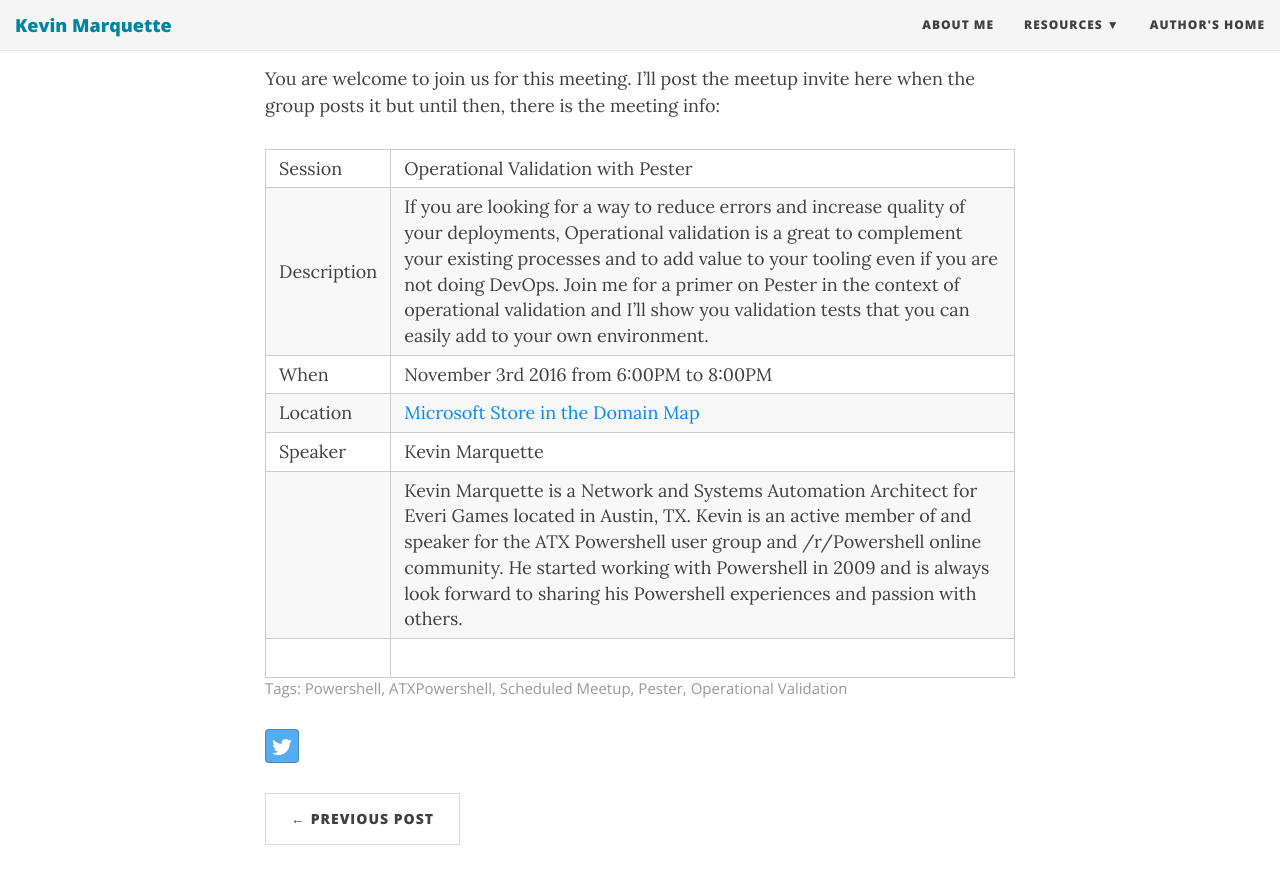
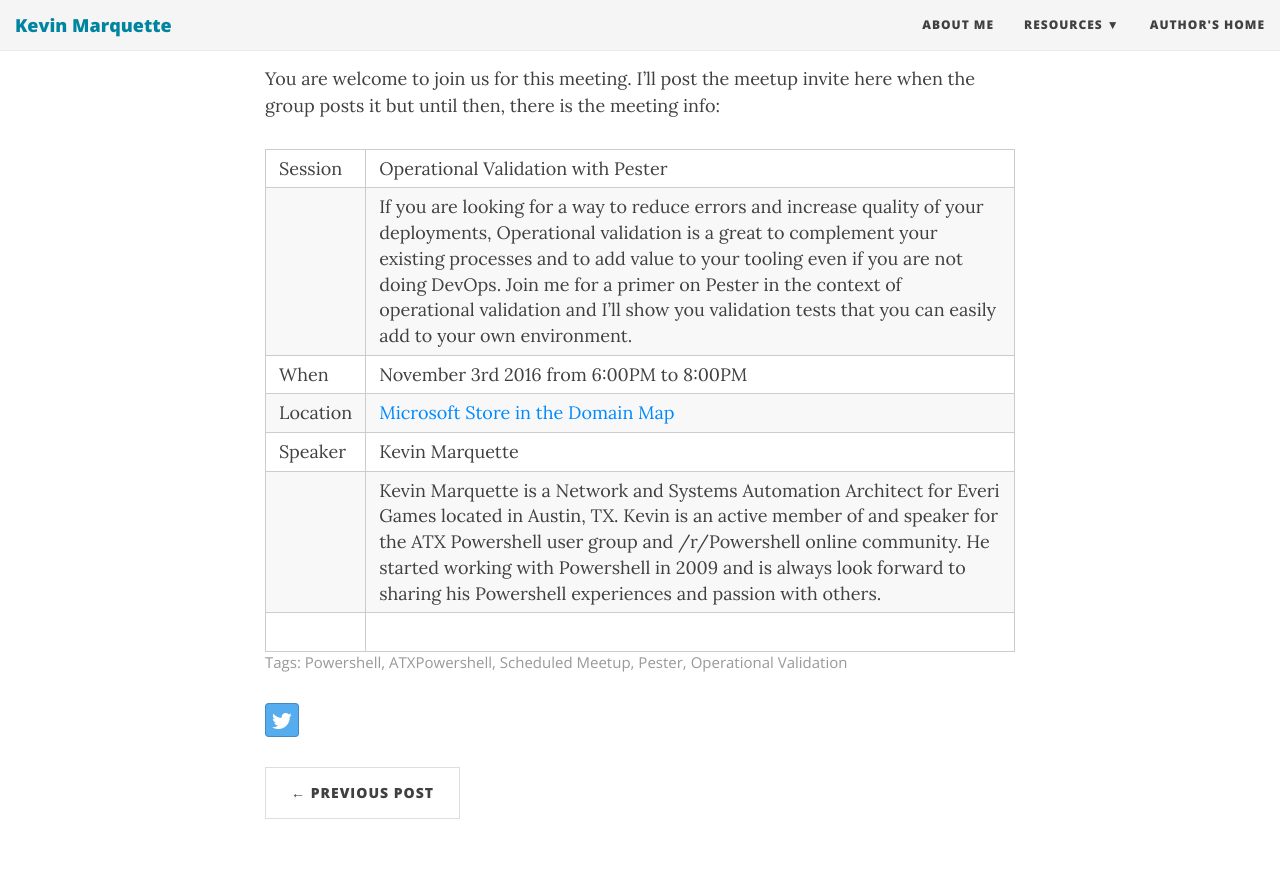
Before and after one commit to KevinMarquette/kevinmarquette.github.io, a Jekyll site: the page built from _posts/2016-10-14-ATXPowershell-November-2016-Meeting-Operational-Validation-with-Kevin-Marquette.md, in a window 1280 px wide and 900 px high, scrolled down 701 px. Shown: the top 884 px of the window. Built offline with Jekyll 4.4.1, drawn with Linux system fonts in a browser that asks for light colours; nearby versions of some CDN libraries.

Commit message:
Removed a label from the table

```diff
--- a/_posts/2016-10-14-ATXPowershell-November-2016-Meeting-Operational-Validation-with-Kevin-Marquette.md
+++ b/_posts/2016-10-14-ATXPowershell-November-2016-Meeting-Operational-Validation-with-Kevin-Marquette.md
@@ -13,7 +13,7 @@
 
 
 | Session     | Operational Validation with Pester|
-| Description | If you are looking for a way to reduce errors and increase quality of your deployments, Operational validation is a great to complement your existing processes and to add value to your tooling even if you are not doing DevOps. Join me for a primer on Pester in the context of operational validation and I’ll show you validation tests that you can easily add to your own environment. |
+|              | If you are looking for a way to reduce errors and increase quality of your deployments, Operational validation is a great to complement your existing processes and to add value to your tooling even if you are not doing DevOps. Join me for a primer on Pester in the context of operational validation and I’ll show you validation tests that you can easily add to your own environment. |
 | When        | November 3rd 2016 from 6:00PM to 8:00PM |
 | Location    | [Microsoft Store in the Domain ](https://www.microsoft.com/en-us/store/locations/tx/austin/the-domain/store-11) [Map](http://binged.it/GDG7Eg) |
 | Speaker     | Kevin Marquette |
```
